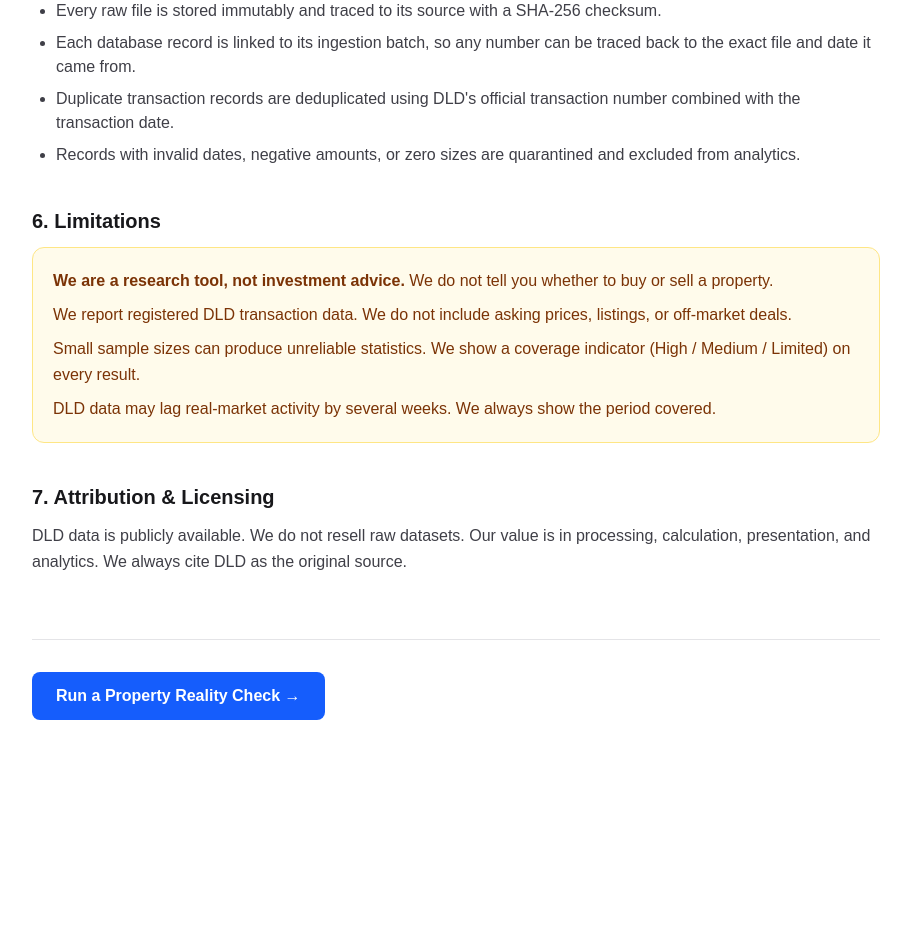
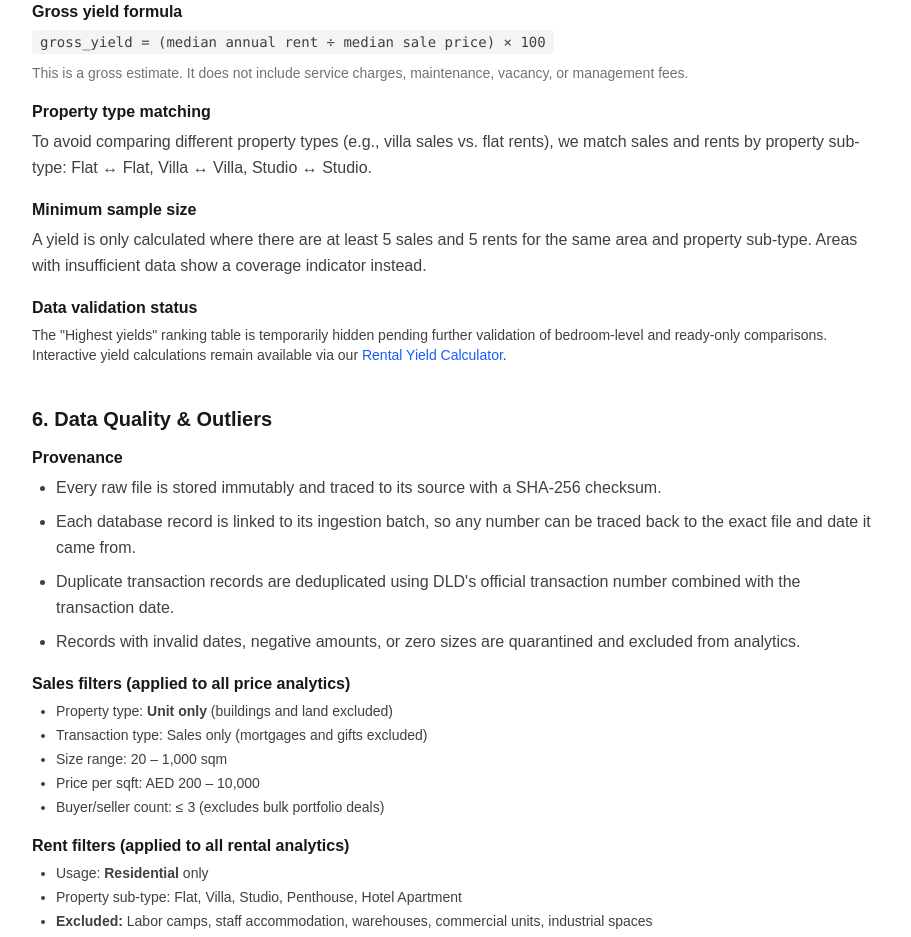
Before and after one commit to asad-pgbrain/dubai-property-intelligence, a Next.js app in the folder apps/web/: page /methodology in a window 1280 px wide. Shown: the part 1980-2917 px from the top of the page, without its empty margins (184-1095 px from the left). Before the commit the page ends 2764 px from the top, so only its background shows below. Built offline with nearby package versions, Linux system fonts and the light colour scheme.

Commit message:
docs(methodology): add rental yield formula and outlier filtering sections

```diff
--- a/apps/web/app/methodology/page.tsx
+++ b/apps/web/app/methodology/page.tsx
@@ -253,9 +253,74 @@
 
           <section>
             <h2 className="text-xl font-semibold text-zinc-900 mb-3">
-              5. Data Quality
+              5. Rental Yield Calculation
             </h2>
-            <ul className="list-disc pl-6 space-y-2 text-zinc-700">
+            <div className="text-zinc-700 leading-relaxed space-y-4">
+              <div>
+                <h3 className="font-semibold text-zinc-900 mb-1">
+                  Gross yield formula
+                </h3>
+                <p>
+                  <code className="bg-zinc-100 px-2 py-1 rounded text-sm">
+                    gross_yield = (median annual rent ÷ median sale price) × 100
+                  </code>
+                </p>
+                <p className="mt-2 text-sm text-zinc-500">
+                  This is a gross estimate. It does not include service charges,
+                  maintenance, vacancy, or management fees.
+                </p>
+              </div>
+              <div>
+                <h3 className="font-semibold text-zinc-900 mb-1">
+                  Property type matching
+                </h3>
+                <p>
+                  To avoid comparing different property types (e.g., villa sales
+                  vs. flat rents), we match sales and rents by property sub-type:
+                  Flat ↔ Flat, Villa ↔ Villa, Studio ↔ Studio.
+                </p>
+              </div>
+              <div>
+                <h3 className="font-semibold text-zinc-900 mb-1">
+                  Minimum sample size
+                </h3>
+                <p>
+                  A yield is only calculated where there are at least 5 sales
+                  and 5 rents for the same area and property sub-type. Areas
+                  with insufficient data show a coverage indicator instead.
+                </p>
+              </div>
+              <div>
+                <h3 className="font-semibold text-zinc-900 mb-1">
+                  Data validation status
+                </h3>
+                <p className="text-sm">
+                  The &quot;Highest yields&quot; ranking table is temporarily
+                  hidden pending further validation of bedroom-level and
+                  ready-only comparisons. Interactive yield calculations remain
+                  available via our{" "}
+                  <a
+                    href="/calculators/rental-yield"
+                    className="text-blue-600 hover:underline"
+                  >
+                    Rental Yield Calculator
+                  </a>
+                  .
+                </p>
+              </div>
+            </div>
+          </section>
+
+          <section>
+            <h2 className="text-xl font-semibold text-zinc-900 mb-3">
+              6. Data Quality & Outliers
+            </h2>
+            <div className="text-zinc-700 leading-relaxed space-y-4">
+              <div>
+                <h3 className="font-semibold text-zinc-900 mb-1">
+                  Provenance
+                </h3>
+                <ul className="list-disc pl-6 space-y-2">
                   <li>
                     Every raw file is stored immutably and traced to its source
                     with a SHA-256 checksum.
@@ -270,15 +335,51 @@
                     official transaction number combined with the transaction date.
                   </li>
                   <li>
-                Records with invalid dates, negative amounts, or zero sizes are
-                quarantined and excluded from analytics.
+                    Records with invalid dates, negative amounts, or zero sizes
+                    are quarantined and excluded from analytics.
                   </li>
                 </ul>
+              </div>
+              <div>
+                <h3 className="font-semibold text-zinc-900 mb-1">
+                  Sales filters (applied to all price analytics)
+                </h3>
+                <ul className="list-disc pl-6 space-y-1 text-sm">
+                  <li>Property type: <strong>Unit only</strong> (buildings and land excluded)</li>
+                  <li>Transaction type: Sales only (mortgages and gifts excluded)</li>
+                  <li>Size range: 20 – 1,000 sqm</li>
+                  <li>Price per sqft: AED 200 – 10,000</li>
+                  <li>Buyer/seller count: ≤ 3 (excludes bulk portfolio deals)</li>
+                </ul>
+              </div>
+              <div>
+                <h3 className="font-semibold text-zinc-900 mb-1">
+                  Rent filters (applied to all rental analytics)
+                </h3>
+                <ul className="list-disc pl-6 space-y-1 text-sm">
+                  <li>Usage: <strong>Residential</strong> only</li>
+                  <li>
+                    Property sub-type: Flat, Villa, Studio, Penthouse, Hotel
+                    Apartment
+                  </li>
+                  <li>
+                    <strong>Excluded:</strong> Labor camps, staff accommodation,
+                    warehouses, commercial units, industrial spaces
+                  </li>
+                  <li>Size range: 20 – 1,000 sqm</li>
+                </ul>
+                <p className="text-sm text-zinc-500 mt-2">
+                  Bulk worker housing and industrial leases produce
+                  non-residential price patterns. Including them would distort
+                  rental medians and yields.
+                </p>
+              </div>
+            </div>
           </section>
 
           <section>
             <h2 className="text-xl font-semibold text-zinc-900 mb-3">
-              6. Limitations
+              7. Limitations
             </h2>
             <div className="bg-amber-50 border border-amber-200 rounded-xl p-5 text-amber-900 leading-relaxed space-y-2">
               <p>
@@ -302,7 +403,7 @@
 
           <section>
             <h2 className="text-xl font-semibold text-zinc-900 mb-3">
-              7. Attribution & Licensing
+              8. Attribution & Licensing
             </h2>
             <p className="text-zinc-700 leading-relaxed">
               DLD data is publicly available. We do not resell raw datasets.
```
Lines whose indentation alone changed are shown as unchanged.
